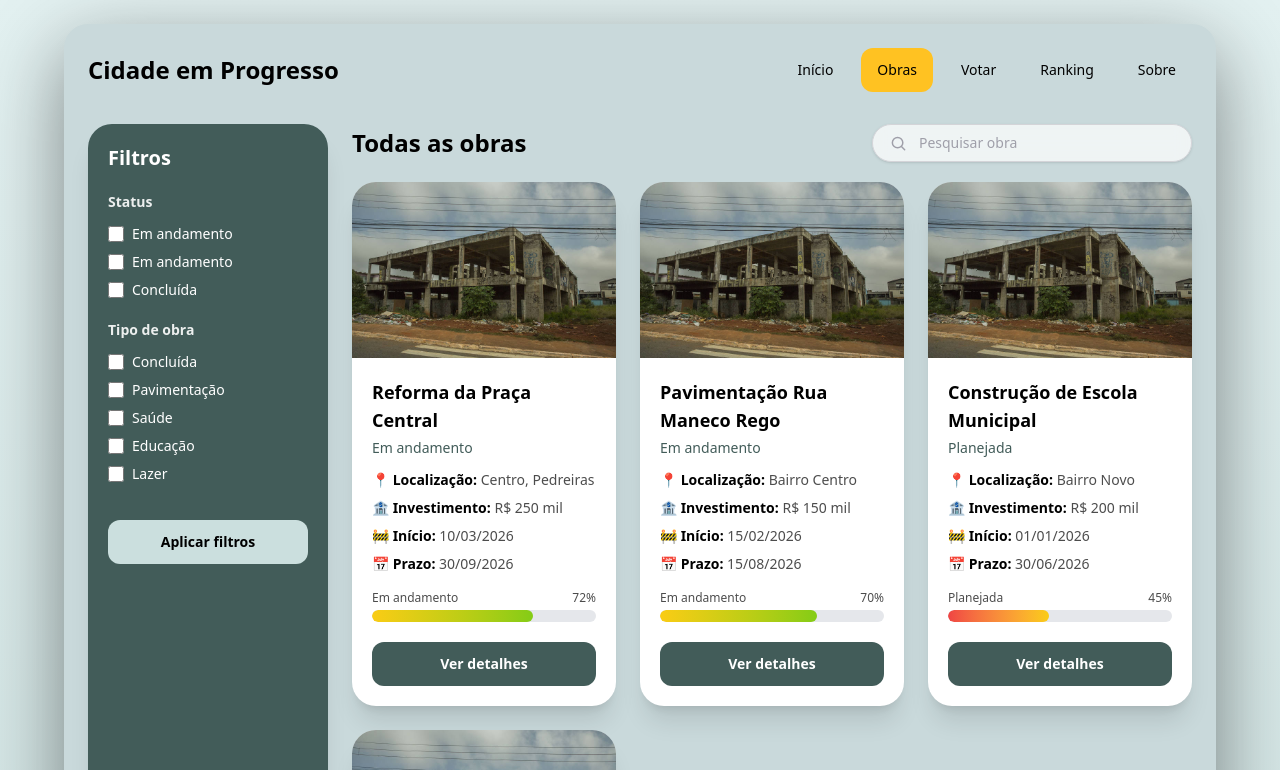
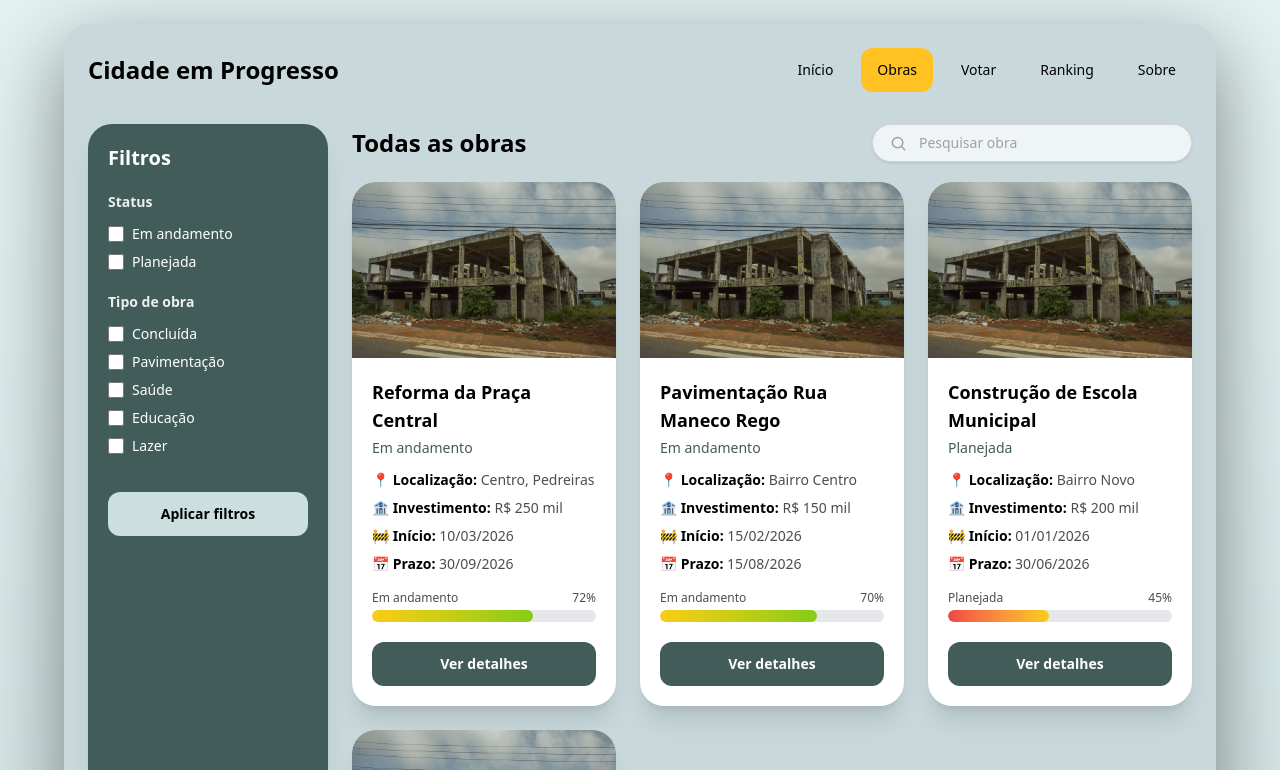
Before and after one commit to TornadoP/Cidade-Em-Progresso, a Next.js app: page /rotas/obras in a window 1280 px wide. Shown: the top 770 px of the page. Built offline with nearby package versions, Linux system fonts and the light colour scheme.

Commit message:
caixas de filtros

```diff
--- a/app/rotas/obras/page.tsx
+++ b/app/rotas/obras/page.tsx
@@ -186,32 +186,16 @@ function ObrasContent() {
                   <input
                     type="checkbox"
                     className="h-4 w-4 accent-[#FFC222] cursor-pointer"
-                    checked={statusSelecionados.includes("Em andamento")}
+                    checked={statusSelecionados.includes("Planejada")}
                     onChange={() =>
                       alternarFiltro(
-                        "Em andamento",
+                        "Planejada",
                         statusSelecionados,
                         setStatusSelecionados,
                       )
                     }
                   />
-                  Em andamento
-                </label>
-
-                <label className="mb-2 flex items-center gap-2 text-sm">
-                  <input
-                    type="checkbox"
-                    className="h-4 w-4 accent-[#FFC222] cursor-pointer"
-                    checked={statusSelecionados.includes("Planejada")}
-                    onChange={() =>
-                      alternarFiltro(
-                        "Planejada",
-                        tiposSelecionados,
-                        setTiposSelecionados,
-                      )
-                    }
-                  />
-                  Concluída
+                  Planejada
                 </label>
               </div>
 
```
